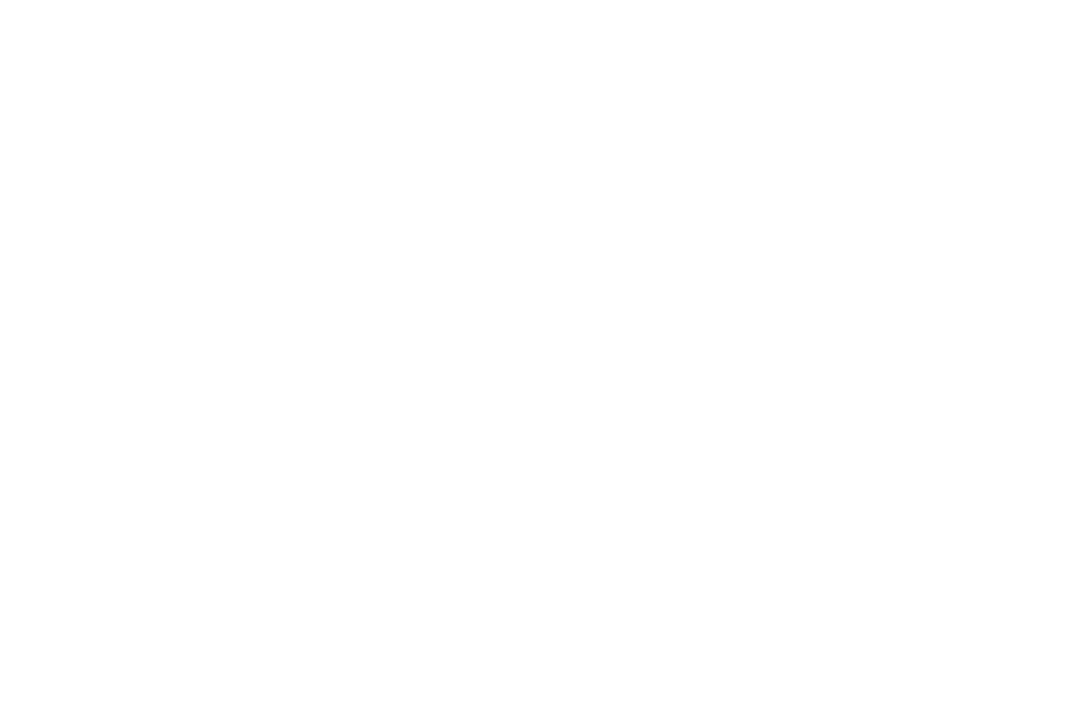
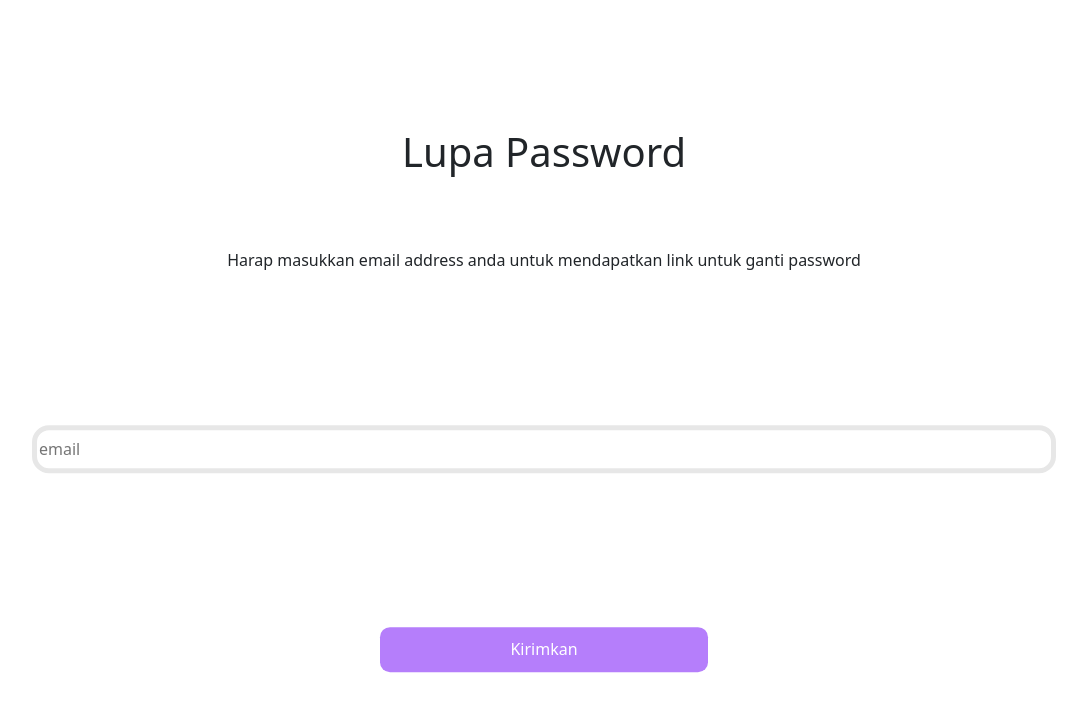
Before and after one commit to zflash123/IrrigationReport, a React (Vite) app: page /lupa-password in a window 1280 px wide. Before the commit this address had no page. Shown: the top 712 px of the page, without its empty margins (96-1183 px from the left). Built offline with nearby package versions, Linux system fonts and the light colour scheme.

Commit message:
Add "/lupa-password" and "/ganti-password/:token" routes; Add ForgotPassword and ForgotPasswordForm component; complete ForgotPassword page

```diff
--- a/src/App.jsx
+++ b/src/App.jsx
@@ -9,6 +9,8 @@ import {
 
 import Login from './pages/Login';
 import Register from './pages/Register';
+import ForgotPassword from './pages/ForgotPassword';
+import ChangePassword from './pages/ChangePassword';
 import Laporkan from './pages/Laporkan';
 import Riwayat from './pages/Riwayat';
 import Laporan from './pages/Laporan';
@@ -27,10 +29,12 @@ function App() {
         <Routes>
           <Route path="/login" element={<Login />} />
           <Route path="/register" element={<Register />} />
+          <Route path="/lupa-password" element={<ForgotPassword />} />
+          <Route path="/ganti-password/:token" element={<ChangePassword />} />
           <Route element={<Protected/>}>
             <Route path="/laporkan" element={<Laporkan/>} />
             <Route path="/riwayat" element={<Riwayat />} />
-            <Route path="/detail-alaporan/:id/:segment" element={<DetailRiwayat />} />
+            <Route path="/detail-laporan/:id/:segment" element={<DetailRiwayat />} />
             <Route path="/laporan" element={<Laporan />} />
             <Route path="/profil" element={<Profil />} />
             <Route path="/edit-profil" element={<EditProfil />} />
--- /dev/null
+++ b/src/components/ForgotPasswordForm.jsx
@@ -0,0 +1,76 @@
+import { useNavigate } from "react-router-dom";
+import { useState, useEffect } from "react";
+import { toast } from "react-toastify";
+
+const FORM_ENDPOINT = "http://127.0.0.1:8000/api/forgot-password";
+
+const ForgotPasswordForm = () => {
+  const [status, setStatus] = useState('');
+  const [message, setMessage] = useState('');
+
+  let navigate = useNavigate();
+
+  const handleSubmit = (e) => {
+    e.preventDefault();
+    setStatus('loading');
+    setMessage('');
+
+    const finalFormEndpoint = e.target.action;
+    const data = Array.from(e.target.elements)
+      .filter((input) => input.name)
+      .reduce((obj, input) => Object.assign(obj, { [input.name]: input.value }), {});
+
+    fetch(finalFormEndpoint, {
+      method: 'POST',
+      headers: {
+        Accept: 'application/json',
+        'Content-Type': 'application/json',
+      },
+      body: JSON.stringify(data),
+    })
+      .then((response) => {
+        if (response.status !== 200) {
+          throw new Error(response.statusText);
+        }
+
+        return null;
+      })
+      .then(() => {
+        setStatus('success');
+      })
+      .catch((err) => {
+        setMessage(err.toString());
+        setStatus('error');
+      });
+  };
+
+  useEffect(() => {
+    if (status === "success") {
+      toast.success("Cek email anda untuk petunjuk ganti password")
+    }
+  }, [status, navigate]);
+
+  if (status === "error") {
+    toast.error("Terjadi kesalahan")
+    return (
+      <>
+        <div>Something bad happened!</div>
+        <div>{message}</div>
+      </>
+    );
+  }
+
+  return (
+    <form
+      action={FORM_ENDPOINT}
+      onSubmit={handleSubmit}
+      method="POST"
+      encType="application/x-www-form-urlencoded"
+    >
+      <input type="text" name="email" className="form-input" id="email" placeholder="email"/>
+      <button className="forgot-button" type="submit">Kirimkan</button>
+    </form>
+  );
+};
+
+export default ForgotPasswordForm;
--- /dev/null
+++ b/src/pages/ForgotPassword.css
@@ -0,0 +1,17 @@
+.forgot-header {
+  margin-bottom: 7%;
+}
+
+.forgot-hint {
+  margin-bottom: 15%;
+}
+
+.forgot-button {
+  background-color: #B57EFB;
+  color: white;
+  width: 32%;
+  height: 2.8rem;
+  border-radius: 10px;
+  border: 0px;
+  margin-top: 5%;
+}
--- /dev/null
+++ b/src/pages/ForgotPassword.jsx
@@ -0,0 +1,12 @@
+import ForgotPasswordForm from "../components/ForgotPasswordForm";
+import "./ForgotPassword.css";
+
+export default function ForgotPassword() {
+  return(
+    <div className="login-content">
+      <h1 className="forgot-header">Lupa Password</h1>
+      <p className="forgot-hint">Harap masukkan email address anda untuk mendapatkan link untuk ganti password</p>
+      <ForgotPasswordForm/>
+    </div>
+  );
+}
```
